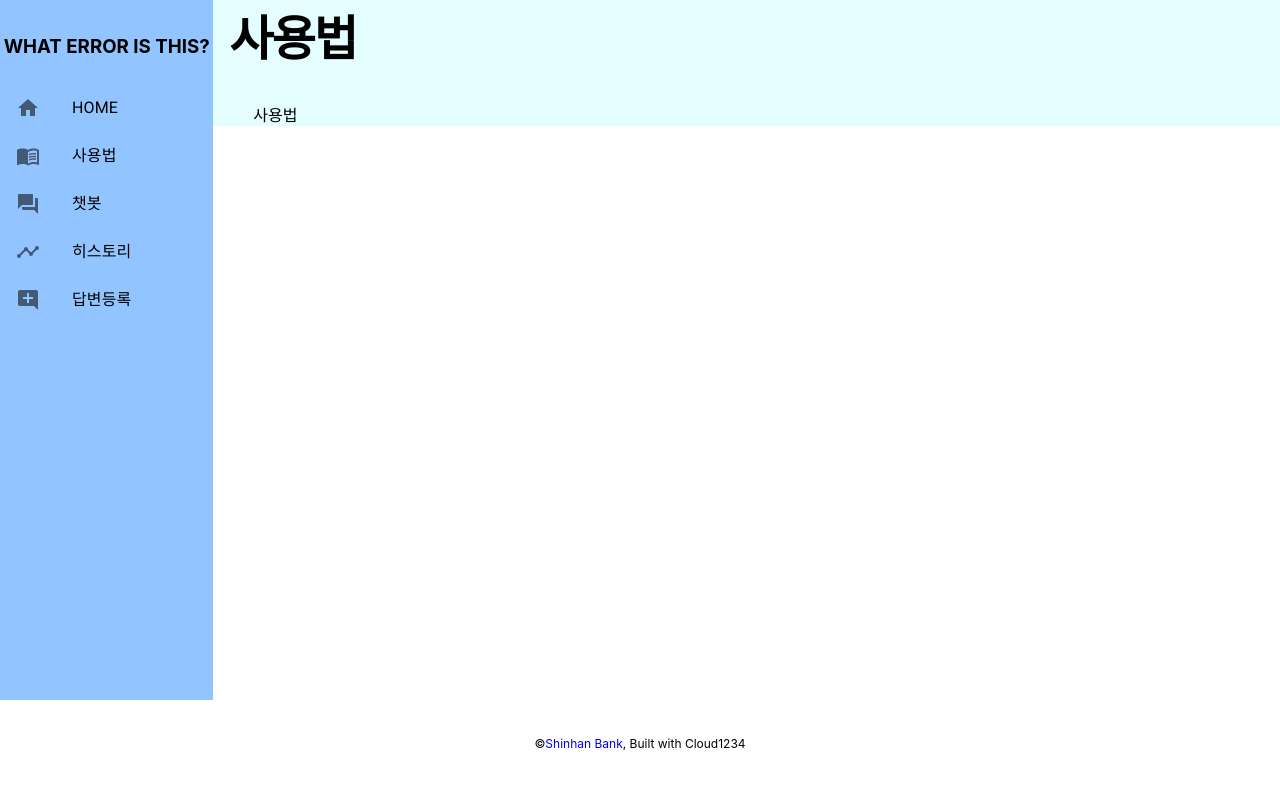
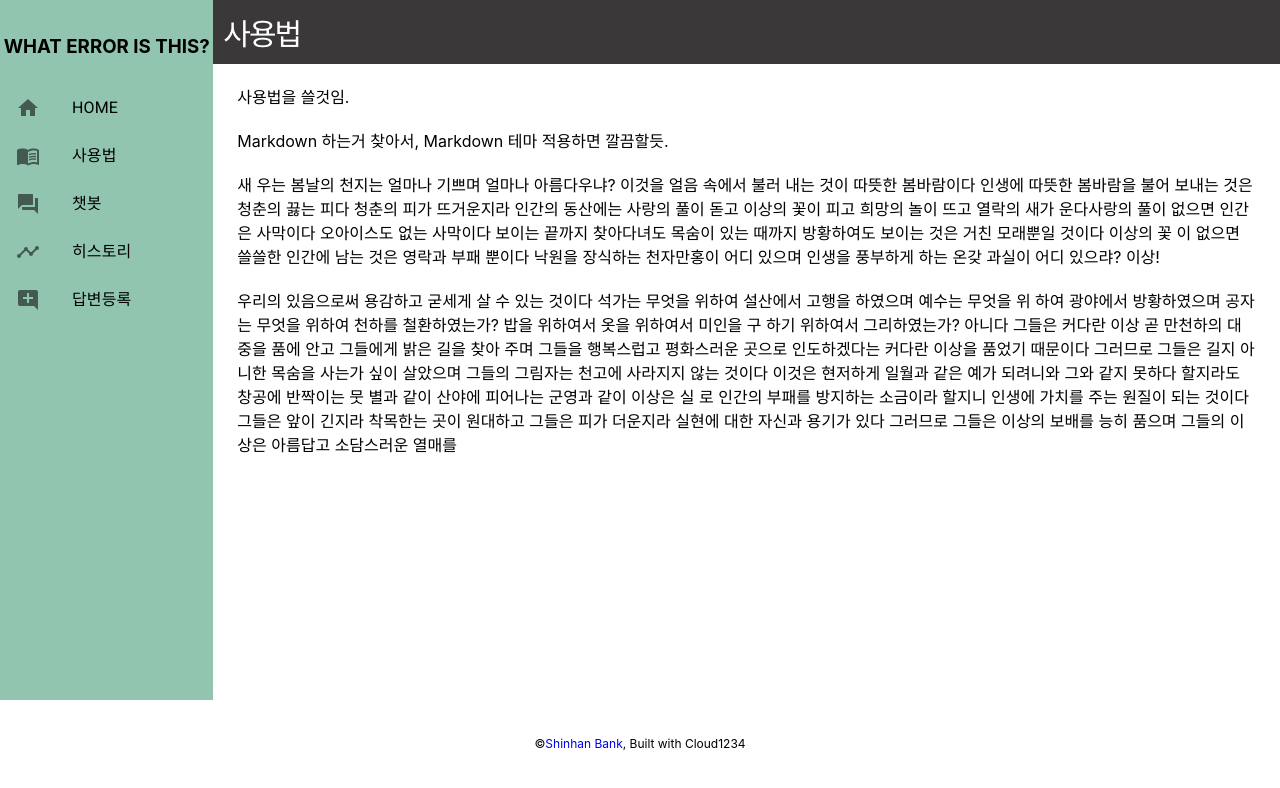
Before and after one commit to heeyeah/fmp-reactjs, a React (Create React App) app: page /about in a window 1280 px wide. Shown: the top 788 px of the page. Built offline with nearby package versions, Linux system fonts and the light colour scheme.

Commit message:
Home 완료, About 시작

```diff
--- a/src/components/header/index.scss
+++ b/src/components/header/index.scss
@@ -1,7 +1,12 @@
+@import "../../styles/code.scss";
+
 .home-header {
-    margin-top: 0;
-    border-bottom: none;
-    font-weight: 800;
-    font-size: 48px;
-    letter-spacing: -2px;
-  }
+  margin-top: 0;
+  padding: 10px;
+  border-bottom: none;
+  font-weight: 300;
+  font-size: 30px;
+  color: white;
+  letter-spacing: -2px;
+  background: $theme-header-background;
+}
--- a/src/components/main/index.jsx
+++ b/src/components/main/index.jsx
@@ -1,5 +1,4 @@
 import React from "react";
-import "./index.scss";
 import { Route } from "react-router-dom";
 import styled from "styled-components";
 import Home from "../../pages/Home";
@@ -8,9 +7,12 @@ import ChatBot from "../../pages/ChatBot";
 import History from "../../pages/History";
 import Answer from "../../pages/Answer";
 
+
 export const Main = () => {
   return (
-    <div className="main-frame">
+    <div style={{
+        backgroundColor: `$theme-home-background`,
+    }}>
       <main>
         <Route exact path="/" component={Home} />
         <Route path="/about" component={About} />
--- a/src/components/main/index.scss
+++ /dev/null
@@ -1,5 +0,0 @@
-.main-frame {
-  padding-left: 1em;
-  padding-right: 1em;
-  background-color: rgb(228, 253, 255);
-}
--- a/src/components/menu/index.jsx
+++ b/src/components/menu/index.jsx
@@ -10,6 +10,7 @@ import MenuBookIcon from '@material-ui/icons/MenuBook';
 import QuestionAnswerIcon from '@material-ui/icons/QuestionAnswer';
 import TimelineIcon from '@material-ui/icons/Timeline';
 import AddCommentIcon from '@material-ui/icons/AddComment';
+import { Menu, MenuItem } from "@material-ui/core";
 
 
 function ListItemLink(props) {
@@ -38,7 +39,10 @@ export const MenuNav = () => {
   return (
     <div className="root">
       <div className="title">
-      <h3 >WHAT ERROR IS THIS?</h3>
+
+        {/* <Link to="/" style={{ color: 'inherit', textDecoration: 'inherit'}}> */}
+        <h3 >WHAT ERROR IS THIS?</h3>
+        {/* </Link> */}
       </div>
       <List component="nav" aria-label="main mailbox folders">
         <ListItemLink to="/" primary="HOME" icon={<HomeIcon/>}></ListItemLink>
--- a/src/components/menu/index.scss
+++ b/src/components/menu/index.scss
@@ -3,9 +3,9 @@
 .root {
   height: $fmp-common-height;
   width: "100%";
-  background-color: rgb(146, 197, 255);
+  background-color: $theme-menu-nav;
   align-items: center;
-
+  box-sizing: border-box;
   .title {
     padding-top: 1em;
     text-align: center;
--- a/src/pages/About.js
+++ b/src/pages/About.js
@@ -1,12 +1,42 @@
 import React from "react";
 import { Header } from "../components/header";
-import { Container } from '@material-ui/core';
+import { Container } from "@material-ui/core";
 
 function About() {
   return (
     <>
       <Header header="사용법" />
-      <Container>사용법</Container>
+      <Container>
+        사용법을 쓸것임. <br/><br/>
+
+        Markdown 하는거 찾아서, Markdown 테마 적용하면
+        깔끔할듯. <br/><br/>
+
+        새 우는 봄날의 천지는 얼마나 기쁘며 얼마나 아름다우냐? 이것을
+        얼음 속에서 불러 내는 것이 따뜻한 봄바람이다 인생에 따뜻한 봄바람을 불어
+        보내는 것은 청춘의 끓는 피다 청춘의 피가 뜨거운지라 인간의 동산에는
+        사랑의 풀이 돋고 이상의 꽃이 피고 희망의 놀이 뜨고 열락의 새가
+        운다사랑의 풀이 없으면 인간은 사막이다 오아이스도 없는 사막이다 보이는
+        끝까지 찾아다녀도 목숨이 있는 때까지 방황하여도 보이는 것은 거친
+        모래뿐일 것이다 이상의 꽃 이 없으면 쓸쓸한 인간에 남는 것은 영락과 부패
+        뿐이다 낙원을 장식하는 천자만홍이 어디 있으며 인생을 풍부하게 하는 온갖
+        과실이 어디 있으랴? 이상! <br/><br/>
+
+        우리의 있음으로써 용감하고 굳세게 살 수 있는
+        것이다 석가는 무엇을 위하여 설산에서 고행을 하였으며 예수는 무엇을 위
+        하여 광야에서 방황하였으며 공자는 무엇을 위하여 천하를 철환하였는가?
+        밥을 위하여서 옷을 위하여서 미인을 구 하기 위하여서 그리하였는가? 아니다
+        그들은 커다란 이상 곧 만천하의 대중을 품에 안고 그들에게 밝은 길을 찾아
+        주며 그들을 행복스럽고 평화스러운 곳으로 인도하겠다는 커다란 이상을
+        품었기 때문이다 그러므로 그들은 길지 아니한 목숨을 사는가 싶이 살았으며
+        그들의 그림자는 천고에 사라지지 않는 것이다 이것은 현저하게 일월과 같은
+        예가 되려니와 그와 같지 못하다 할지라도 창공에 반짝이는 뭇 별과 같이
+        산야에 피어나는 군영과 같이 이상은 실 로 인간의 부패를 방지하는 소금이라
+        할지니 인생에 가치를 주는 원질이 되는 것이다 그들은 앞이 긴지라 착목한는
+        곳이 원대하고 그들은 피가 더운지라 실현에 대한 자신과 용기가 있다
+        그러므로 그들은 이상의 보배를 능히 품으며 그들의 이상은 아름답고
+        소담스러운 열매를
+      </Container>
     </>
   );
 }
--- a/src/pages/Home.js
+++ b/src/pages/Home.js
@@ -1,22 +1,9 @@
 import React from "react";
-import { styled } from "@material-ui/core/styles";
+import { Link } from "react-router-dom";
 import Button from "@material-ui/core/Button";
-import "../styles/page.scss";
 import InsertEmoticonIcon from "@material-ui/icons/InsertEmoticon";
 import CloudQueueIcon from '@material-ui/icons/CloudQueue';
-const HomeButton = styled(Button)({
-  margin: "20px",
-  // background: 'linear-gradient(45deg, #92c5ff 20%, #162472 90%)',
-  background: "#162472",
-  border: 0,
-  borderRadius: 3,
-  boxShadow: "0 3px 5px 2px rgba(131, 144, 166, .3)",
-  color: "white",
-  height: 40,
-  padding: "0 30px",
-  fontSize: "17px",
-  fontFamily: "d2coding", //todo 통일해야함.
-});
+import "../styles/page.scss";
 
 function Home() {
   return (
@@ -27,8 +14,14 @@ function Home() {
       WELCOME TO <br />
       ✨What error is this?✨
       <div>
-        <HomeButton>사용법</HomeButton>
-        <HomeButton>시 작</HomeButton>
+        <Link to="/about">
+        <Button className="button">사용법</Button>
+        </Link>
+        <Link to="/chatBot">
+        <Button className="button">시작</Button>
+        </Link>
+
+
       </div>
     </div>
   );
--- a/src/styles/code.scss
+++ b/src/styles/code.scss
@@ -1,3 +1,3 @@
-// 공통 컴포넌트 정의 (STYLE ROOT라고 생각하면 됨)
+@import "./variables.scss";
 
 $fmp-common-height: 700px;
--- a/src/styles/page.scss
+++ b/src/styles/page.scss
@@ -1,18 +1,33 @@
 
 @import "./code.scss";
 
+// home
 .home {
     height: $fmp-common-height;
     padding-top: 5em;
     padding-left: 1em;
     padding-right: 1em;
     align-items: center;
-    text-align-last: center;
+    text-align: center;
     font-size: 40px;
     font-weight: bold;
     box-sizing: border-box;
+    background: $theme-home-background;
 
     .emoji {
         font-size: 80px;
     }
+
+    .button {
+        margin: 20px;
+      background: #162472;
+      border: 0;
+      border-radius: 3;
+      box-shadow: 0 3px 5px 2px rgba(131, 144, 166, .3);
+      color: white;
+      height: 40;
+      padding: 0 30px;
+      font-size: 17px;
+      font-family: 'Gill Sans', 'Gill Sans MT', Calibri, 'Trebuchet MS', sans-serif;
+    }
 }
--- /dev/null
+++ b/src/styles/variables.scss
@@ -0,0 +1,10 @@
+
+/*
+* define color!
+* author: heeye
+* latest: 2020-10-31 10:41
+*/
+$theme-menu-nav: #92c5af;
+$theme-main-background: white;
+$theme-home-background: #f1fff9;
+$theme-header-background: rgb(58, 56, 56);
```
